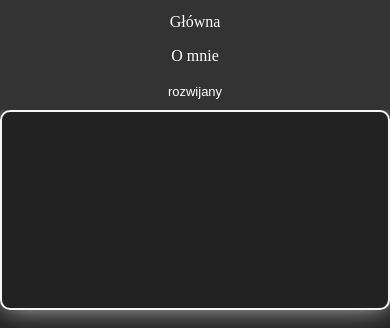
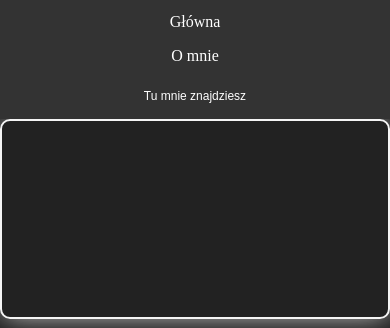
Before and after one commit to JarekJanota/grafikiJarekJanota, a plain HTML site: page index.html in a window 390 px wide. Both pictures are taken after a click on the link 359 px from the left and 22 px from the top of the page. Shown: the part 38-366 px from the top of the page. Drawn offline with Linux system fonts and the light colour scheme.

Commit message:
Add files via upload

```diff
--- a/index.html
+++ b/index.html
@@ -41,14 +41,12 @@ iframe
             <li><a href="index.html">Główna</a></li>
             <li><a href="omnie.html">O mnie</a></li>
             <div class="dropdown">
-    <button class="dropbtn">rozwijany
-    </button>
+    <button class="dropbtn">Tu mnie znajdziesz</button>
     <div class="dropdown-content">
-      <a href="#">Link 1</a>
-      <a href="#">Link 2</a>
-      <a href="#">Link 3</a>
-    </div>
-  </div>
+      <a href="https://www.facebook.com/where.is.my.avocado.hmmm/">Facebook</a>
+      <a href="https://www.instagram.com/siema_jestem_jarek/?hl=pl">instagram</a>
+             </div>
+            </div>
           </ul>
         </div>
       </nav>
--- a/style.css
+++ b/style.css
@@ -129,8 +129,8 @@ footer {
     }
     .dropdown .dropbtn
     {
+        padding: .5rem 1rem;
         margin: 0;
-        padding: 0;
      display: flex;
   justify-content: center;
   align-items: center;
@@ -153,14 +153,16 @@ footer {
 /*button*/
 
 .dropdown .dropbtn {
+     display: block;
+    text-decoration: none;
+    padding: 1rem;
   border: none;
   outline: none;
   color: white;
-  padding: 11px 16px;
   background-color: inherit;
   margin: 0;
     background: #333;
-    font-size: 13px;
+    font-size: 12px;
 }
 
 .dropdown:hover .dropbtn {
```
Also changed, not shown: omnie.html (+3 -5 lines).
